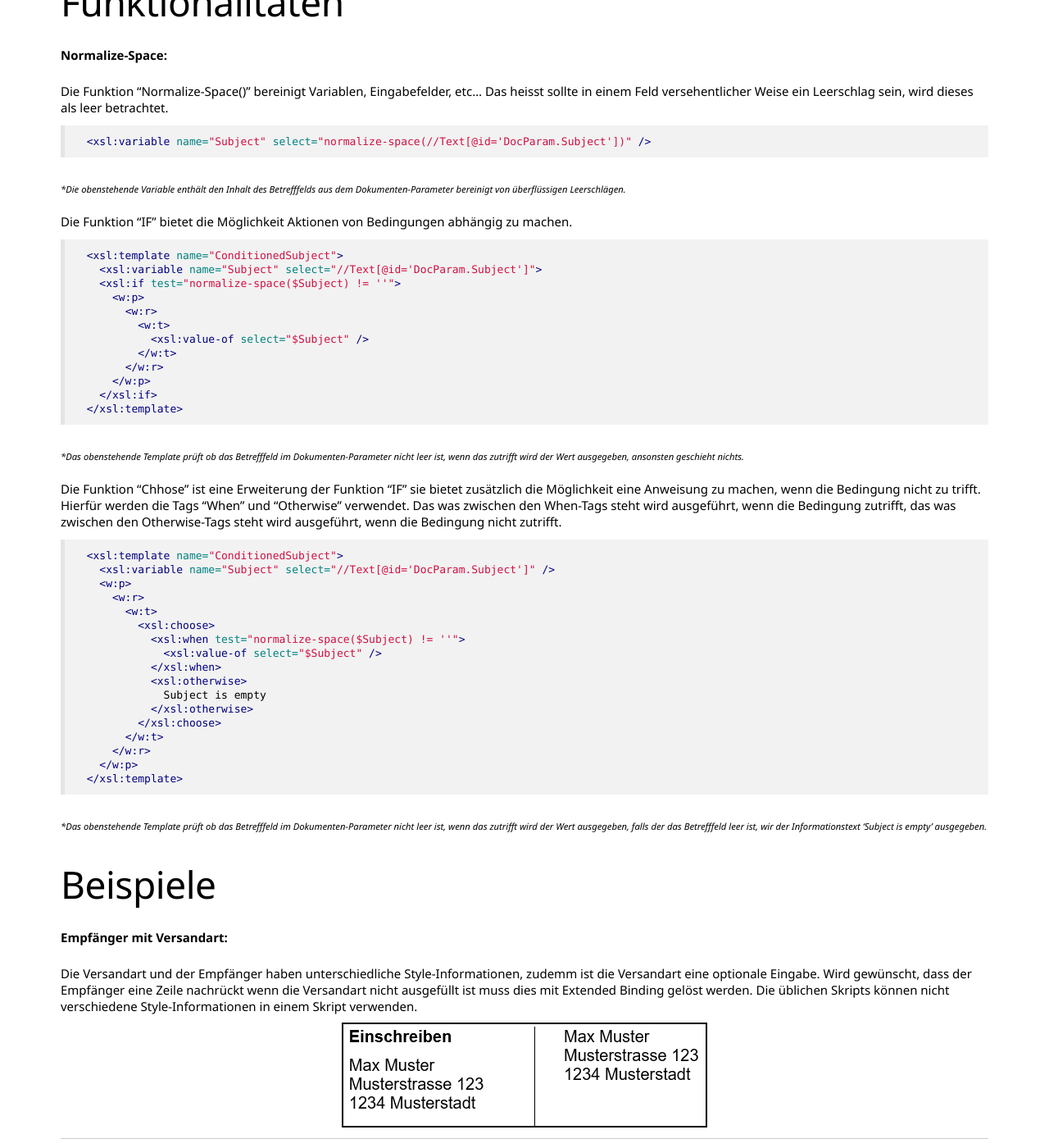
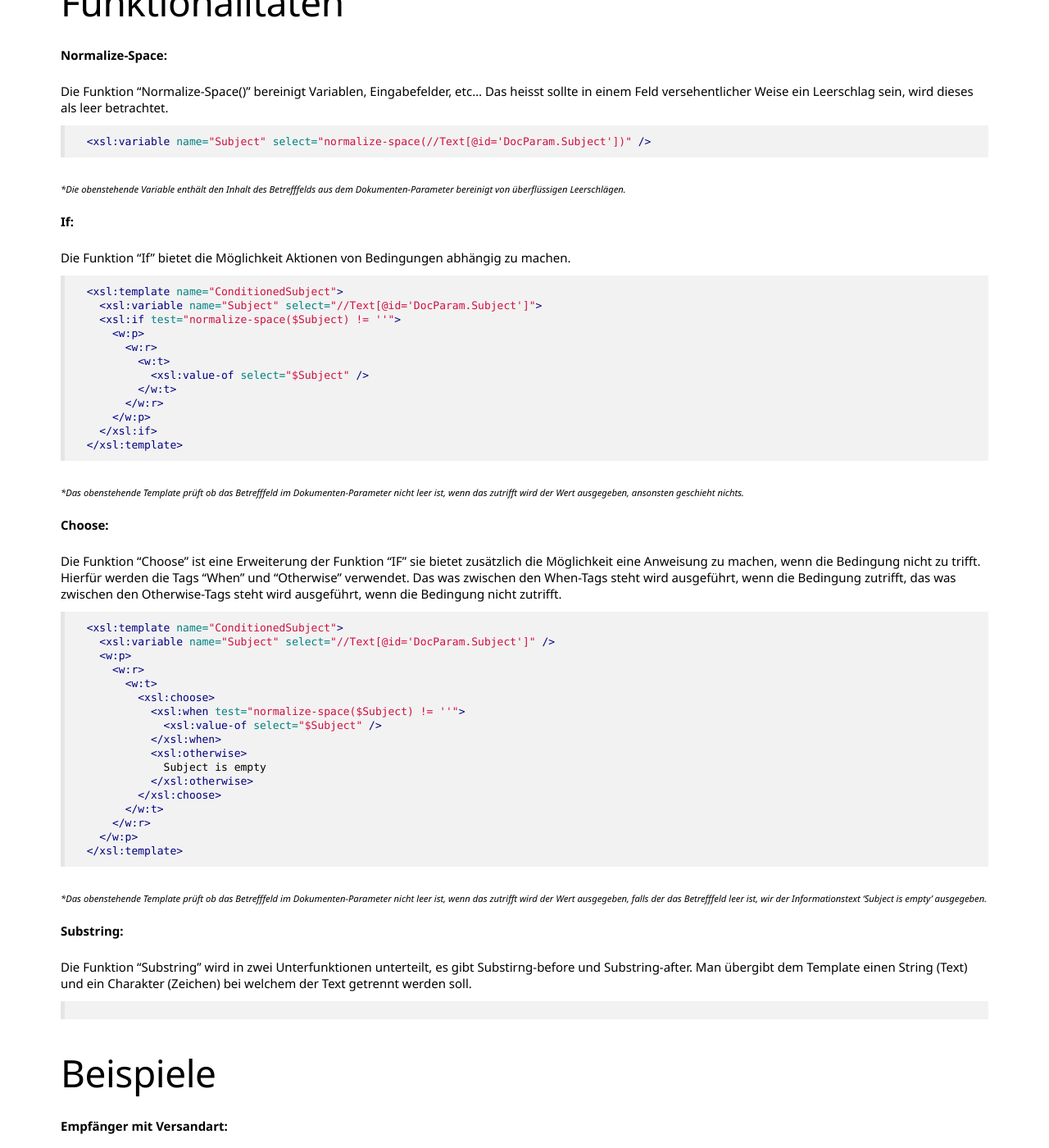
Before and after one commit to primesoft-group/oneoffixx-docs, a Jekyll site: the page built from _pages/docfunc/de/df-extendedbinding.md, in a window 1280 px wide and 1400 px high, scrolled down 3934 px. Shown: the whole window at 82% size. Built offline with Jekyll 4.4.1, drawn with Linux system fonts in a browser that asks for light colours; nearby versions of some CDN libraries; some web fonts are replaced.

Commit message:
updated content

````diff
--- a/_pages/docfunc/de/df-extendedbinding.md
+++ b/_pages/docfunc/de/df-extendedbinding.md
@@ -123,7 +123,9 @@ Die Funktion "Normalize-Space()" bereinigt Variablen, Eingabefelder, etc... Das
 ```
 <sub>**Die obenstehende Variable enthält den Inhalt des Betrefffelds aus dem Dokumenten-Parameter bereinigt von überflüssigen Leerschlägen.*</sub>
 
-Die Funktion "IF" bietet die Möglichkeit Aktionen von Bedingungen abhängig zu machen.
+__If:__
+
+Die Funktion "If" bietet die Möglichkeit Aktionen von Bedingungen abhängig zu machen.
 
 ```xml
   <xsl:template name="ConditionedSubject">
@@ -141,7 +143,9 @@ Die Funktion "IF" bietet die Möglichkeit Aktionen von Bedingungen abhängig zu
 ```
 <sub>**Das obenstehende Template prüft ob das Betrefffeld im Dokumenten-Parameter nicht leer ist, wenn das zutrifft wird der Wert ausgegeben, ansonsten geschieht nichts.*</sub>
 
-Die Funktion "Chhose" ist eine Erweiterung der Funktion "IF" sie bietet zusätzlich die Möglichkeit eine Anweisung zu machen, wenn die Bedingung nicht zu trifft. Hierfür werden die Tags "When" und "Otherwise" verwendet. Das was zwischen den When-Tags steht wird ausgeführt, wenn die Bedingung zutrifft, das was zwischen den Otherwise-Tags steht wird ausgeführt, wenn die Bedingung nicht zutrifft.
+__Choose:__
+
+Die Funktion "Choose" ist eine Erweiterung der Funktion "IF" sie bietet zusätzlich die Möglichkeit eine Anweisung zu machen, wenn die Bedingung nicht zu trifft. Hierfür werden die Tags "When" und "Otherwise" verwendet. Das was zwischen den When-Tags steht wird ausgeführt, wenn die Bedingung zutrifft, das was zwischen den Otherwise-Tags steht wird ausgeführt, wenn die Bedingung nicht zutrifft.
 
 ```xml
   <xsl:template name="ConditionedSubject">
@@ -163,6 +167,12 @@ Die Funktion "Chhose" ist eine Erweiterung der Funktion "IF" sie bietet zusätzl
   </xsl:template>
 ```
 <sub>**Das obenstehende Template prüft ob das Betrefffeld im Dokumenten-Parameter nicht leer ist, wenn das zutrifft wird der Wert ausgegeben, falls der das Betrefffeld leer ist, wir der Informationstext 'Subject is empty' ausgegeben.*</sub>
+
+__Substring:__
+
+Die Funktion "Substring" wird in zwei Unterfunktionen unterteilt, es gibt Substirng-before und Substring-after. Man übergibt dem Template einen String (Text) und ein Charakter (Zeichen) bei welchem der Text getrennt werden soll.
+```xml
+```
 
 ## Beispiele
 
````
